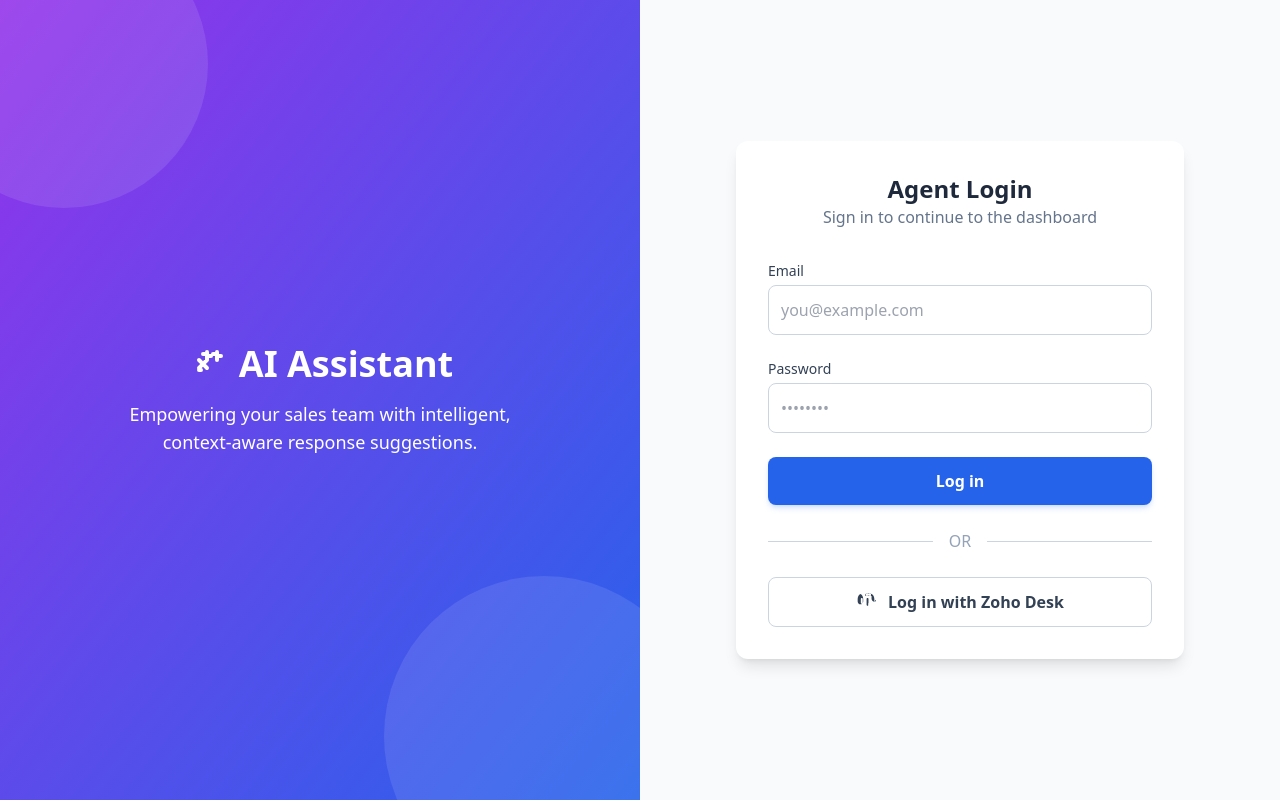
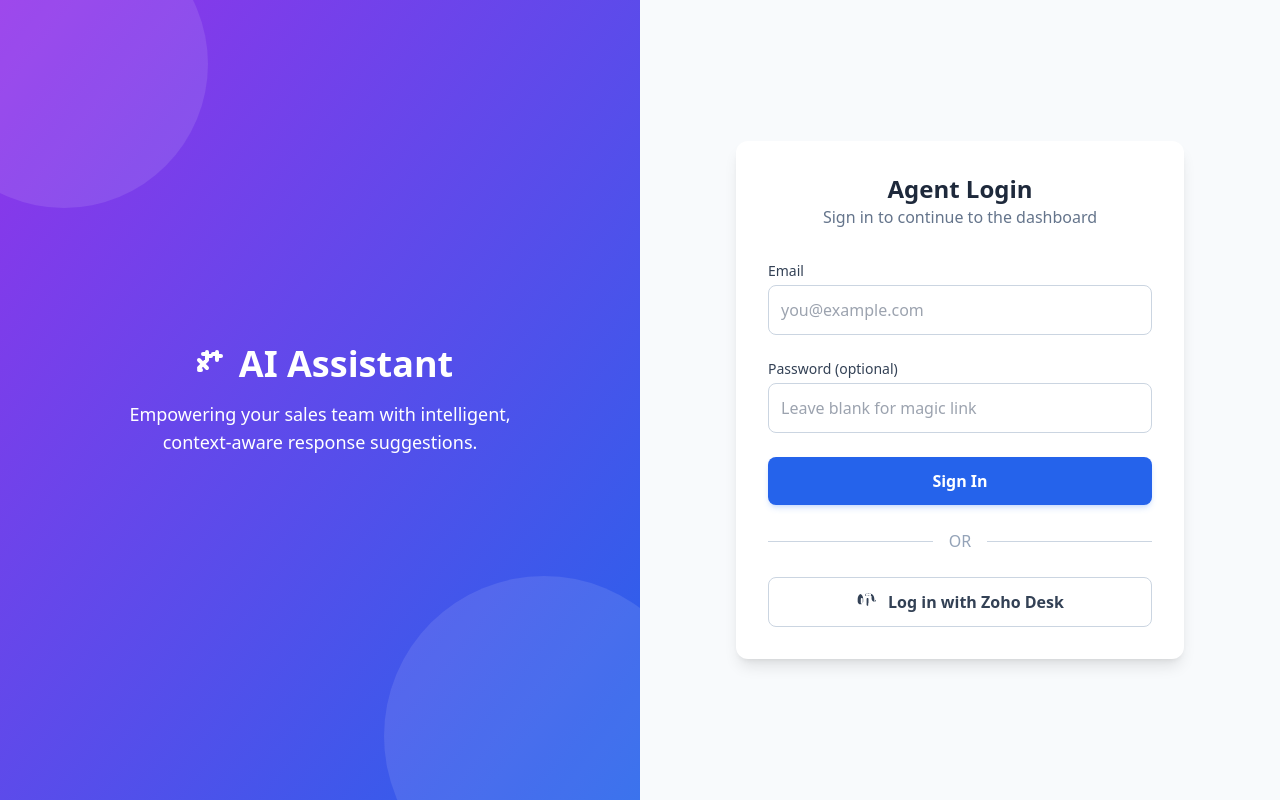
Before and after one commit to JG-Kiran/AIAssistant, a Next.js app: page /login in a window 1280 px wide. Built offline with nearby package versions, Linux system fonts and the light colour scheme; no server answers.

Commit message:
Modified login

```diff
--- a/app/login/page.tsx
+++ b/app/login/page.tsx
@@ -18,8 +18,8 @@ const SparklesIcon = ({ className }: { className: string }) => (
 export default function LoginPage() {
   const [email, setEmail] = useState('');
   const [password, setPassword] = useState('');
-  // const [message, setMessage] = useState('');
   const [error, setError] = useState('');
+  const [message, setMessage] = useState('');
   const router = useRouter();
 
   const initializeSession = useSessionStore((state) => state.initializeSession);
@@ -27,14 +27,10 @@ export default function LoginPage() {
   const handleLogin = async (e: React.FormEvent) => {
     e.preventDefault();
     setError('');
+    setMessage('');
 
-    // const { error: signInError } = await supabase.auth.signInWithOtp({
-    //   email,
-    //   options: {
-    //     emailRedirectTo: `${window.location.origin}/dashboard`,
-    //   },
-    // });
-
+    if (password) {
+      // --- Password Login Flow ---
       const { error: signInError } = await supabase.auth.signInWithPassword({
         email,
         password,
@@ -43,9 +39,23 @@ export default function LoginPage() {
       if (signInError) {
         setError(signInError.message);
       } else {
-      // setMessage('Check your email for the login link!');
         await initializeSession();
         router.push('/dashboard');
+      }
+    } else {
+      // --- Email-only (Magic Link) Flow ---
+      const { error: otpError } = await supabase.auth.signInWithOtp({
+        email,
+        options: {
+          emailRedirectTo: `${window.location.origin}/dashboard`,
+        },
+      });
+
+      if (otpError) {
+        setError(otpError.message);
+      } else {
+        setMessage('Check your email for the magic login link!');
+      }
     }
   };
 
@@ -89,25 +99,24 @@ export default function LoginPage() {
                 />
              </div>
              <div>
-                <label htmlFor="agent-password" className="block text-sm font-medium text-slate-700 mb-1">Password</label>
+                <label htmlFor="agent-password" className="block text-sm font-medium text-slate-700 mb-1">Password (optional)</label>
                 <input
                   id="agent-password"
                   type="password"
-                  placeholder="••••••••"
+                  placeholder="Leave blank for magic link"
                   value={password}
                   onChange={(e) => setPassword(e.target.value)}
                   className="border border-slate-300 p-3 w-full rounded-lg focus:ring-2 focus:ring-blue-500 focus:border-blue-500 transition"
-                  required
                 />
              </div>
             {error && (
               <p className="text-red-500 text-sm text-center">{error}</p>
             )}
-            {/* {message && (
+             {message && (
               <p className="text-green-500 text-sm text-center">{message}</p>
-            )} */}
+            )}
             <button type="submit" className="bg-blue-600 text-white p-3 w-full rounded-lg hover:bg-blue-700 transition font-semibold shadow-md shadow-blue-500/20">
-              Log in
+              Sign In
             </button>
           </form>
           <div className="my-6 flex items-center">
```
Lines whose indentation alone changed are shown as unchanged.
